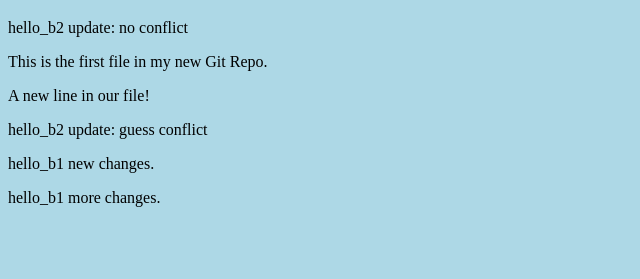
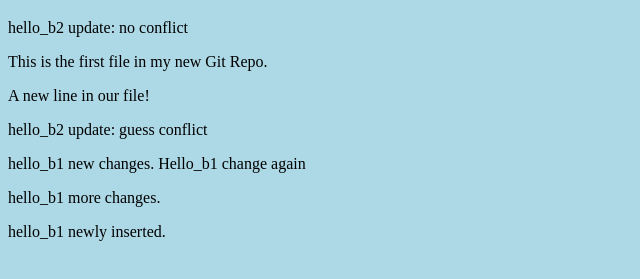
Before and after one commit to chaochaozhangsg/chaochaozhangsg.github.io, a plain HTML site: page index.html in a window 1280 px wide. Shown: the part 61-340 px from the top of the page, without its empty margins (0-640 px from the left). Drawn offline with Linux system fonts and the light colour scheme.

Commit message:
hello_b1 updates

```diff
--- a/index.html
+++ b/index.html
@@ -11,8 +11,8 @@
 <p>This is the first file in my new Git Repo.</p>
 <p>A new line in our file!</p>
 <p>hello_b2 update: guess conflict</p>
-<p>hello_b1 new changes.</p>
+<p>hello_b1 new changes. Hello_b1 change again</p>
 <p>hello_b1 more changes.</p>
-
+hello_b1 newly inserted.
 </body>
 </html>
```
Also changed, not shown: file0.txt (added).
